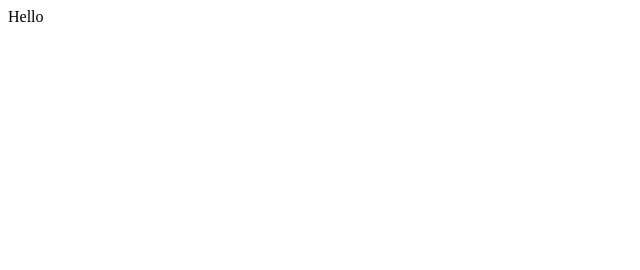
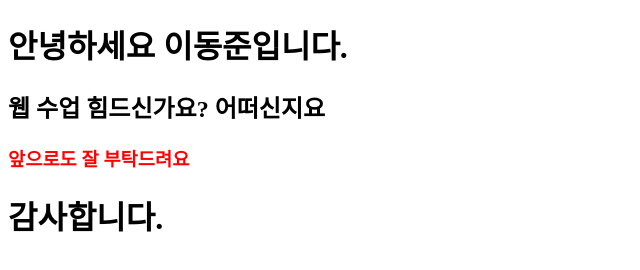
Before and after one commit to DongJoonLeeDJ/MyWebhosting20230411, a plain HTML site: page index.html in a window 1280 px wide. Shown: the whole page, without its empty margins (0-640 px from the left). Drawn offline with Linux system fonts and the light colour scheme.

Commit message:
Hello World

```diff
--- a/index.html
+++ b/index.html
@@ -7,6 +7,9 @@
     <title>Document</title>
 </head>
 <body>
-    Hello
+    <h1>안녕하세요 이동준입니다.</h1>
+    <h2>웹 수업 힘드신가요? 어떠신지요</h2>
+    <h3 style="color:red">앞으로도 잘 부탁드려요</h3>
+    <h1>감사합니다.</h1>
 </body>
 </html>
```
